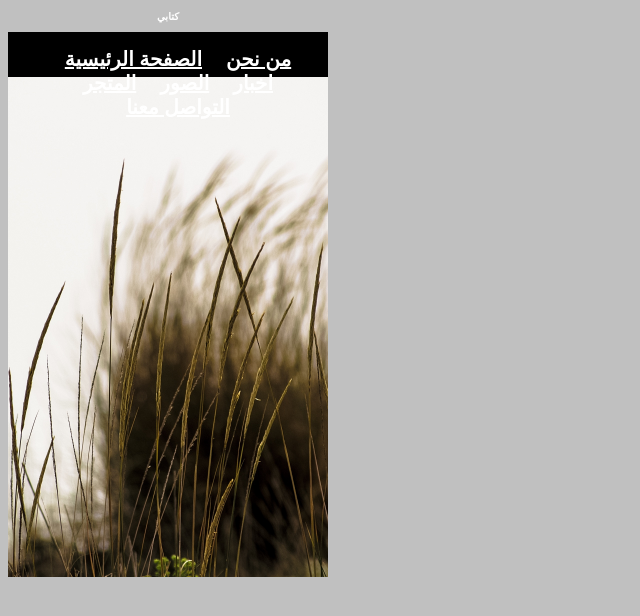
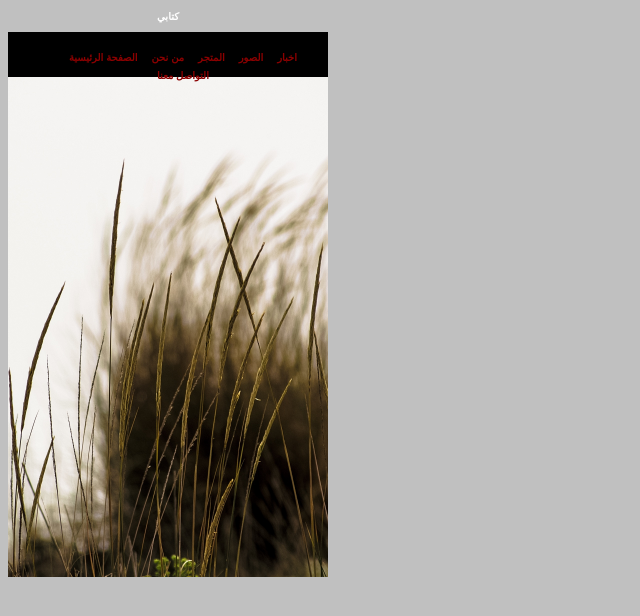
Before and after one commit to Tigros3000/Kitabi, a plain HTML site: page index.html in a window 1280 px wide. Shown: the whole page, without its empty margins (0-640 px from the left). Drawn offline with Linux system fonts and the light colour scheme.

Commit message:
Update home.css

```diff
--- a/home.css
+++ b/home.css
@@ -155,11 +155,12 @@ width: ;
 @media (min-width:320px) {
 a
 {
-color: white;
-font-size: 20px;
+color: darkred;
+font-size: 10px;
 font-family: arial;
-margin-right: 20px;
+margin-right: 10px;
 font-weight: bold;
+text-decoration: none;
 }
 
 @media (min-width:1281px) {
@@ -168,8 +169,9 @@ a
 color: white;
 font-size: 25px;
 font-family: arial;
-margin-right: 30px;
+margin-right: 20px;
 font-weight: bold;
+text-decoration: none;
 }
 
 
```
